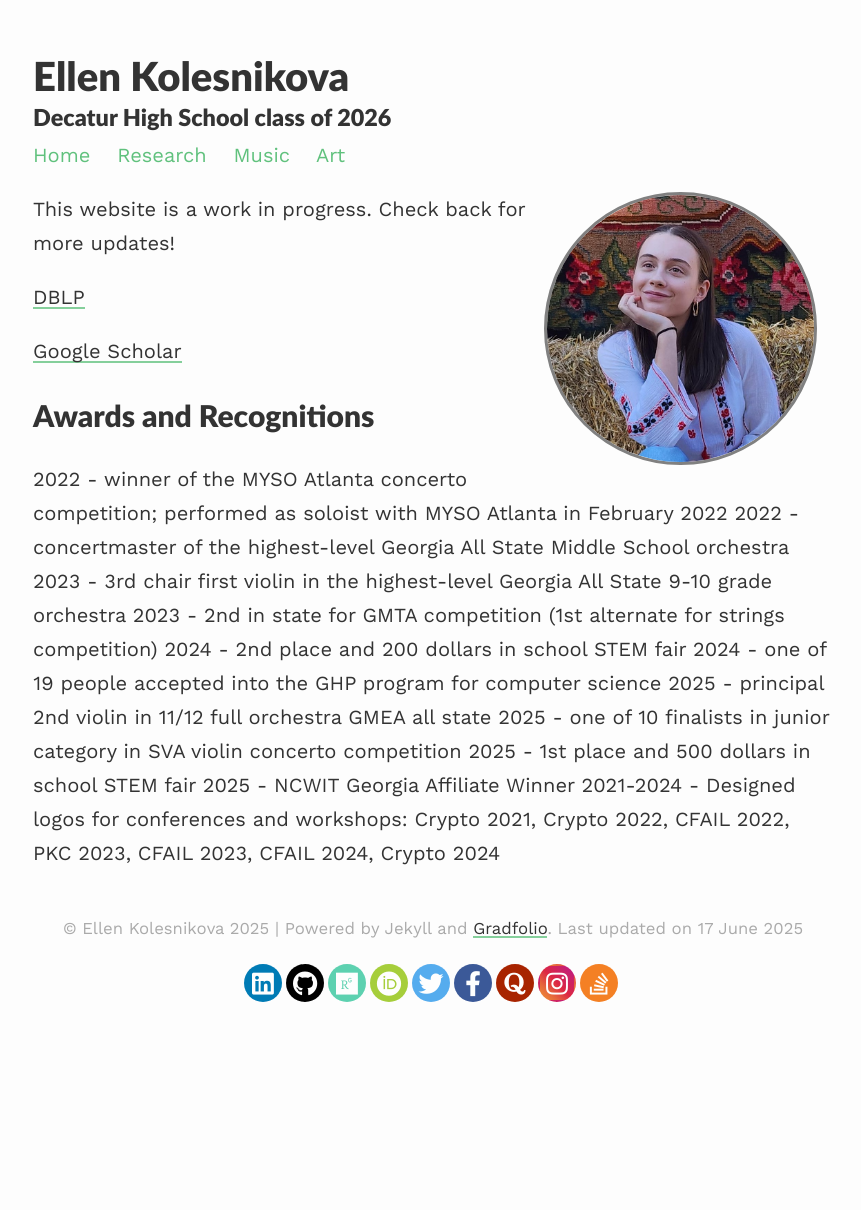
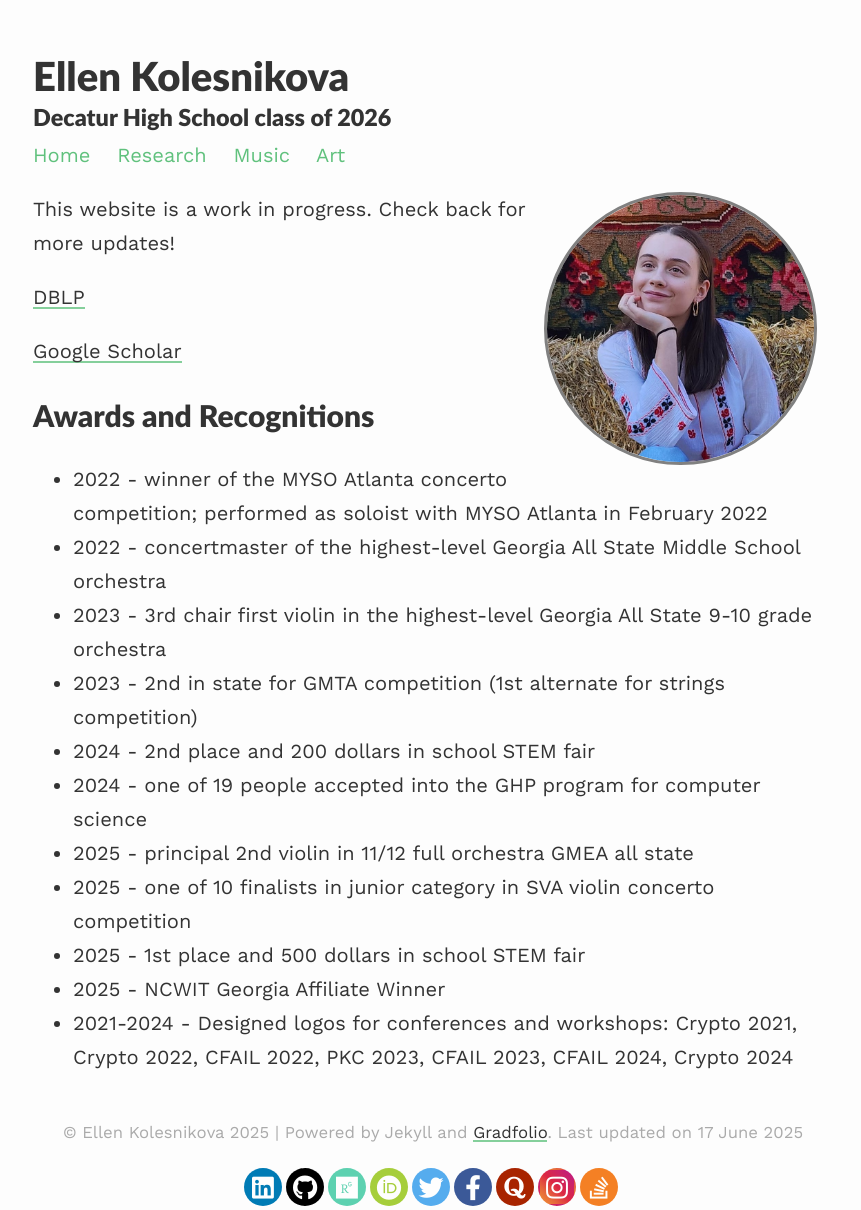
Before and after one commit to ellenkolesnikova/ellenkolesnikova.github.io, a Jekyll site: the page built from index.md, in a window 1280 px wide. Shown: the whole page, without its empty margins (207-1068 px from the left). Built offline with Jekyll 4.4.1, drawn with Linux system fonts in a browser that asks for light colours; nearby versions of some CDN libraries; before the commit the page ends 1006 px from its top, so only the background shows below that.

```diff
--- a/index.md
+++ b/index.md
@@ -15,14 +15,14 @@ This website is a work in progress. Check back for more updates!
 
 Awards and Recognitions
 ============
-  2022 - winner of the MYSO Atlanta concerto competition; performed as soloist with MYSO Atlanta in February 2022
-  2022 - concertmaster of the highest-level Georgia All State Middle School orchestra
-  2023 - 3rd chair first violin in the highest-level Georgia All State 9-10 grade orchestra
-  2023 - 2nd in state for GMTA competition (1st alternate for strings competition)
-  2024 - 2nd place and 200 dollars in school STEM fair
-  2024 - one of 19 people accepted into the GHP program for computer science
-  2025 - principal 2nd violin in 11/12 full orchestra GMEA all state
-  2025 - one of 10 finalists in junior category in SVA violin concerto competition
-  2025 - 1st place and 500 dollars in school STEM fair
-  2025 - NCWIT Georgia Affiliate Winner
-  2021-2024 - Designed logos for conferences and workshops: Crypto 2021, Crypto 2022, CFAIL 2022, PKC 2023, CFAIL 2023, CFAIL 2024, Crypto 2024
+  - 2022 - winner of the MYSO Atlanta concerto competition; performed as soloist with MYSO Atlanta in February 2022
+  - 2022 - concertmaster of the highest-level Georgia All State Middle School orchestra
+  - 2023 - 3rd chair first violin in the highest-level Georgia All State 9-10 grade orchestra
+  - 2023 - 2nd in state for GMTA competition (1st alternate for strings competition)
+  - 2024 - 2nd place and 200 dollars in school STEM fair
+  - 2024 - one of 19 people accepted into the GHP program for computer science
+  - 2025 - principal 2nd violin in 11/12 full orchestra GMEA all state
+  - 2025 - one of 10 finalists in junior category in SVA violin concerto competition
+  - 2025 - 1st place and 500 dollars in school STEM fair
+  - 2025 - NCWIT Georgia Affiliate Winner
+  - 2021-2024 - Designed logos for conferences and workshops: Crypto 2021, Crypto 2022, CFAIL 2022, PKC 2023, CFAIL 2023, CFAIL 2024, Crypto 2024
```
